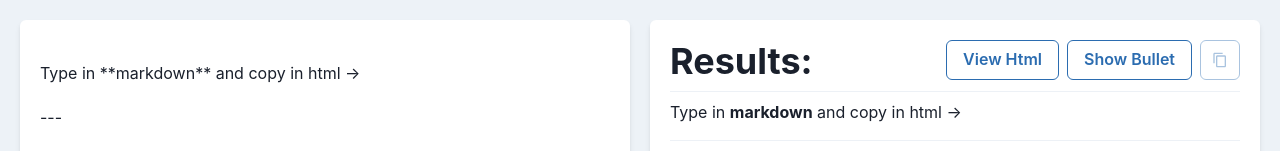
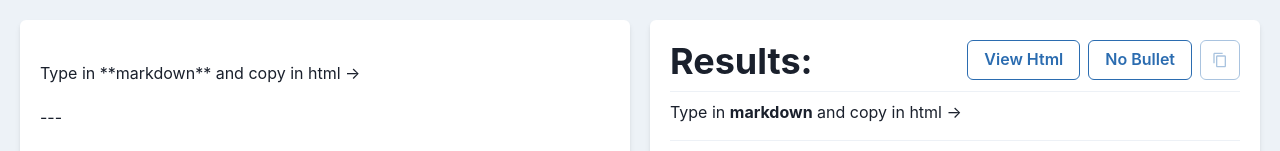
Before and after one commit to y3owk1n/md-html, a Next.js app: page / in a window 1280 px wide. Shown: the top 151 px of the page. Built offline with nearby package versions, Linux system fonts and the light colour scheme.

Commit message:
button wrong

```diff
--- a/pages/index.tsx
+++ b/pages/index.tsx
@@ -51,7 +51,7 @@ const Home: NextPage = () => {
 
   const [showHtml, setShowHtml] = useState(false);
 
-  const [noListStyle, setNoListStyle] = useState(true);
+  const [noListStyle, setNoListStyle] = useState(false);
 
   const toast = useToast();
 
```
